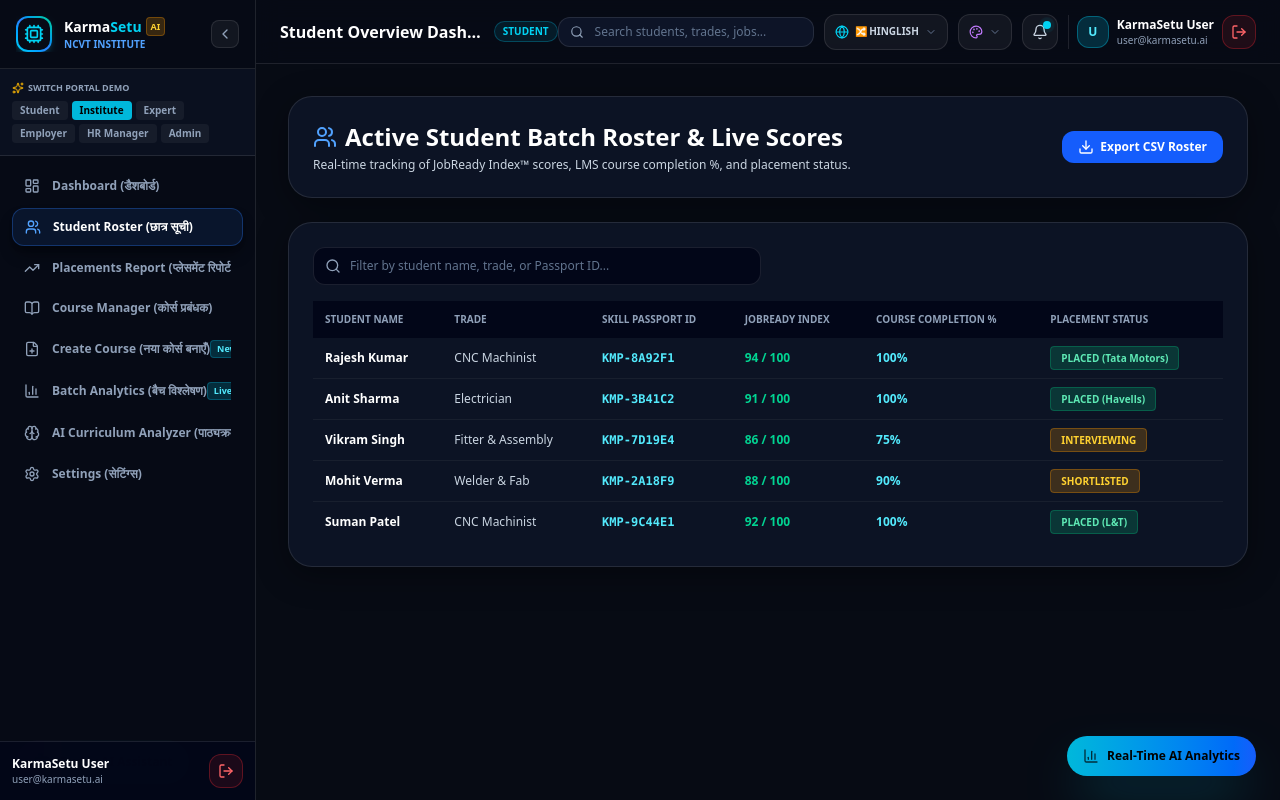
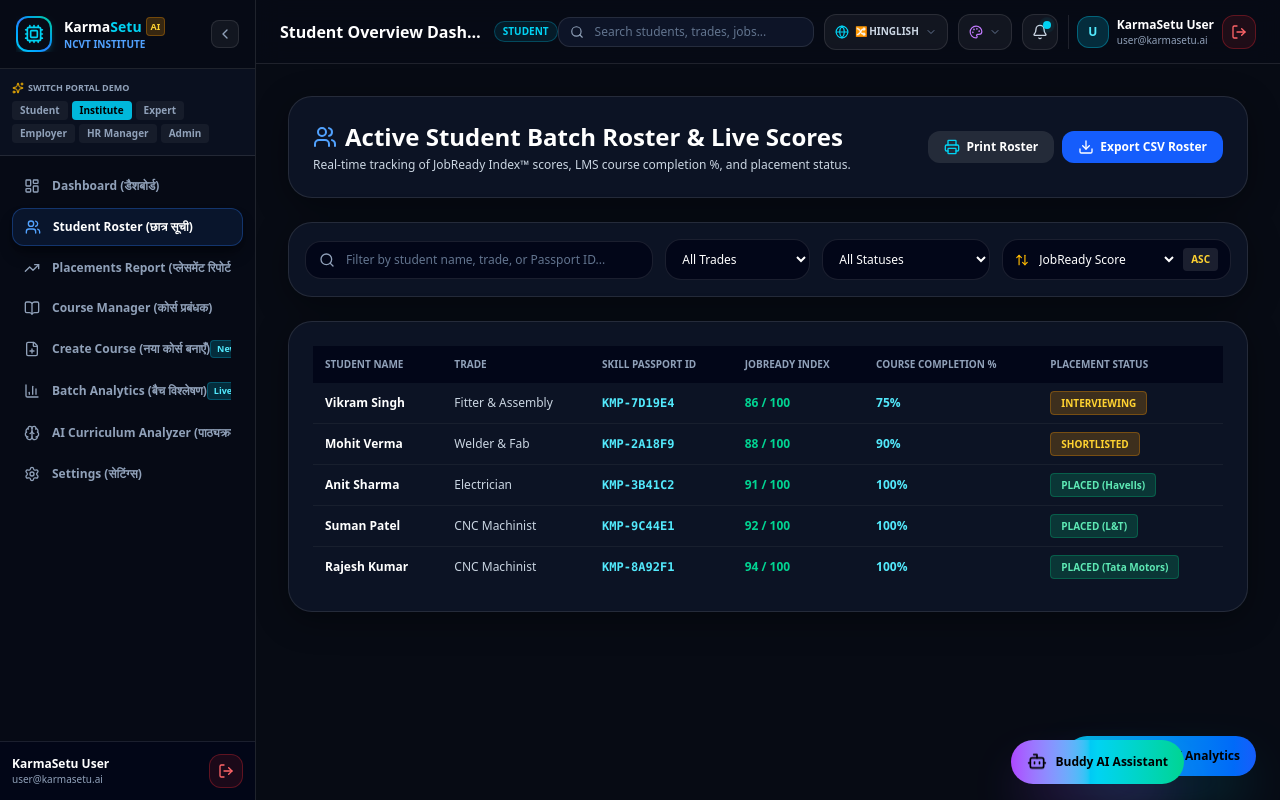
Before and after one commit to Y900K/Karmasetuai, a Next.js app: page /institute/students in a window 1280 px wide. Built offline with nearby package versions, Linux system fonts and the light colour scheme.

Commit message:
Fix all 10 systemic issues: Notification read persistence, Devanagari Hinglish Buddy AI, FilterBar, Floating Buddy AI positioning, Course Builder, Skill Brainmap, Expert Masterclasses, AI GD/JD Copy, Scoped Print, HR Role

```diff
--- a/app/(dashboard)/institute/ai-curriculum/page.tsx
+++ b/app/(dashboard)/institute/ai-curriculum/page.tsx
@@ -10,6 +10,13 @@ export default function AiCurriculumPage() {
   const [syllabus, setSyllabus] = useState("NCVT 2-Year CNC Machinist Syllabus: Lathe Operations, Milling, Safety, Basic G-Code.");
   const [loading, setLoading] = useState(false);
   const [result, setResult] = useState<any>(null);
+
+  const [selectedNode, setSelectedNode] = useState<{ name: string; desc: string; hours: number; prereq: string }>({
+    name: "Fanuc DXF Import",
+    desc: "Direct CAD/CAM DXF file import to Fanuc controller for automatic toolpath generation.",
+    hours: 15,
+    prereq: "G-Code / PLC Control Logic"
+  });
 
   const handleAnalyze = async () => {
     setLoading(true);
@@ -97,7 +104,7 @@ export default function AiCurriculumPage() {
           <span className="text-xs font-extrabold text-purple-300 uppercase flex items-center gap-2">
             <GitFork className="w-4 h-4 text-purple-400" /> INTERACTIVE SKILL DEPENDENCY BRAINMAP ({trade})
           </span>
-          <span className="text-xs text-slate-400 font-mono">Node Graph • Industry 4.0 Standard</span>
+          <span className="text-xs text-slate-400 font-mono">Click Nodes to Inspect Skill Dependencies</span>
         </div>
 
         <div className="relative w-full h-64 bg-[#060a17] rounded-2xl border border-purple-500/20 p-4 flex items-center justify-between overflow-hidden">
@@ -112,43 +119,75 @@ export default function AiCurriculumPage() {
           </svg>
 
           {/* Node 1: Root Syllabus */}
-          <div className="z-10 p-3 rounded-2xl bg-blue-500/20 border border-blue-400 text-center text-xs">
-            <div className="font-extrabold text-blue-300">NCVT Core</div>
+          <div
+            onClick={() => setSelectedNode({ name: "NCVT Core Syllabus", desc: "Base accredited NCVT 2-year trade curriculum.", hours: 200, prereq: "Secondary Education" })}
+            className={`z-10 p-3 rounded-2xl border cursor-pointer transition-all hover:scale-105 text-center text-xs ${selectedNode.name.includes("NCVT") ? "bg-blue-500/30 border-blue-400 text-white shadow-lg shadow-blue-500/30" : "bg-blue-500/10 border-blue-500/30 text-blue-300"}`}
+          >
+            <div className="font-extrabold">NCVT Core</div>
             <div className="text-[10px] text-slate-400">{trade} Base</div>
           </div>
 
           {/* Node 2 & 3: Intermediate Skills */}
           <div className="z-10 flex flex-col gap-12">
-            <div className="p-3 rounded-2xl bg-cyan-500/20 border border-cyan-400 text-center text-xs">
-              <div className="font-extrabold text-cyan-300">G-Code / PLC</div>
+            <div
+              onClick={() => setSelectedNode({ name: "G-Code / PLC Control", desc: "Fanuc lathe programming, axis interpolation, and M-Code spindle control.", hours: 40, prereq: "NCVT Core" })}
+              className={`p-3 rounded-2xl border cursor-pointer transition-all hover:scale-105 text-center text-xs ${selectedNode.name.includes("G-Code") ? "bg-cyan-500/30 border-cyan-400 text-white shadow-lg shadow-cyan-500/30" : "bg-cyan-500/10 border-cyan-500/30 text-cyan-300"}`}
+            >
+              <div className="font-extrabold">G-Code / PLC</div>
               <div className="text-[10px] text-slate-400">Control Logic</div>
             </div>
 
-            <div className="p-3 rounded-2xl bg-amber-500/20 border border-amber-400 text-center text-xs">
-              <div className="font-extrabold text-amber-300">Precision Calib</div>
+            <div
+              onClick={() => setSelectedNode({ name: "Precision Calibration", desc: "Micrometer & Vernier caliper calibration down to ±0.01mm tolerance.", hours: 25, prereq: "NCVT Core" })}
+              className={`p-3 rounded-2xl border cursor-pointer transition-all hover:scale-105 text-center text-xs ${selectedNode.name.includes("Precision") ? "bg-amber-500/30 border-amber-400 text-white shadow-lg shadow-amber-500/30" : "bg-amber-500/10 border-amber-500/30 text-amber-300"}`}
+            >
+              <div className="font-extrabold">Precision Calib</div>
               <div className="text-[10px] text-slate-400">±0.01mm Tolerance</div>
             </div>
           </div>
 
           {/* Node 4 & 5: Advanced Industry 4.0 Additions */}
           <div className="z-10 flex flex-col gap-12">
-            <div className="p-3 rounded-2xl bg-purple-500/20 border border-purple-400 text-center text-xs">
-              <div className="font-extrabold text-purple-300">Fanuc DXF Import</div>
+            <div
+              onClick={() => setSelectedNode({ name: "Fanuc DXF Import", desc: "Direct CAD/CAM DXF file import to Fanuc controller for automatic toolpathing.", hours: 15, prereq: "G-Code / PLC" })}
+              className={`p-3 rounded-2xl border cursor-pointer transition-all hover:scale-105 text-center text-xs ${selectedNode.name.includes("DXF") ? "bg-purple-500/30 border-purple-400 text-white shadow-lg shadow-purple-500/30" : "bg-purple-500/10 border-purple-500/30 text-purple-300"}`}
+            >
+              <div className="font-extrabold">Fanuc DXF Import</div>
               <div className="text-[10px] text-slate-400">CAD/CAM Sync</div>
             </div>
 
-            <div className="p-3 rounded-2xl bg-emerald-500/20 border border-emerald-400 text-center text-xs">
-              <div className="font-extrabold text-emerald-300">5S Shopfloor</div>
+            <div
+              onClick={() => setSelectedNode({ name: "5S Shopfloor Safety", desc: "Workplace organisation, hazard identification, and ISO 45001 safety compliance.", hours: 20, prereq: "Precision Calib" })}
+              className={`p-3 rounded-2xl border cursor-pointer transition-all hover:scale-105 text-center text-xs ${selectedNode.name.includes("5S") ? "bg-emerald-500/30 border-emerald-400 text-white shadow-lg shadow-emerald-500/30" : "bg-emerald-500/10 border-emerald-500/30 text-emerald-300"}`}
+            >
+              <div className="font-extrabold">5S Shopfloor</div>
               <div className="text-[10px] text-slate-400">Safety Protocol</div>
             </div>
           </div>
 
           {/* Node 6: End Goal JobReady Index */}
-          <div className="z-10 p-3 rounded-2xl bg-gradient-to-r from-emerald-500 to-cyan-400 text-black text-center text-xs font-black shadow-lg shadow-emerald-500/30">
+          <div
+            onClick={() => setSelectedNode({ name: "JobReady 94+ Index", desc: "Verified Skill Passport threshold unlocking immediate 10-day direct hiring matches.", hours: 300, prereq: "All Modules Verified" })}
+            className="z-10 p-3 rounded-2xl bg-gradient-to-r from-emerald-500 to-cyan-400 text-black text-center text-xs font-black shadow-lg shadow-emerald-500/30 cursor-pointer hover:scale-105 transition-all"
+          >
             <div>JOBREADY 94+</div>
             <div className="text-[10px] text-black font-extrabold">Direct MSME Hire</div>
           </div>
         </div>
+
+        {/* Selected Skill Node Inspector Card */}
+        {selectedNode && (
+          <div className="p-4 rounded-2xl bg-white/5 border border-white/10 space-y-2 text-xs">
+            <div className="flex justify-between items-center">
+              <span className="font-extrabold text-white text-sm">Node Details: {selectedNode.name}</span>
+              <span className="px-2.5 py-0.5 rounded-full bg-purple-500/20 text-purple-300 border border-purple-500/40 text-[10px] font-bold">
+                {selectedNode.hours} Lab Hours Required
+              </span>
+            </div>
+            <p className="text-slate-300">{selectedNode.desc}</p>
+            <div className="text-[11px] text-slate-400">Prerequisite: <strong className="text-cyan-300">{selectedNode.prereq}</strong></div>
+          </div>
+        )}
       </div>
 
       {/* Real-Time Gap Report Results */}
--- a/app/(dashboard)/institute/students/page.tsx
+++ b/app/(dashboard)/institute/students/page.tsx
@@ -1,10 +1,12 @@
 "use client";
 
-import React, { useState } from "react";
-import { Users, Search, Download, CheckCircle2, Award } from "lucide-react";
+import React, { Suspense } from "react";
+import { Users, Download, Printer } from "lucide-react";
+import FilterBar from "@/components/shared/FilterBar";
+import { useFilterSort } from "@/lib/hooks/useFilterSort";
 
-export default function InstituteStudentsPage() {
-  const [searchTerm, setSearchTerm] = useState("");
+function StudentRosterContent() {
+  const { filters, updateFilters, clearFilters } = useFilterSort("score");
 
   const students = [
     { name: "Rajesh Kumar", trade: "CNC Machinist", passportId: "KMP-8A92F1", score: 94, progress: 100, status: "PLACED (Tata Motors)" },
@@ -14,15 +16,32 @@ export default function InstituteStudentsPage() {
     { name: "Suman Patel", trade: "CNC Machinist", passportId: "KMP-9C44E1", score: 92, progress: 100, status: "PLACED (L&T)" },
   ];
 
-  const filtered = students.filter(
-    (s) =>
-      s.name.toLowerCase().includes(searchTerm.toLowerCase()) ||
-      s.trade.toLowerCase().includes(searchTerm.toLowerCase()) ||
-      s.passportId.toLowerCase().includes(searchTerm.toLowerCase())
-  );
+  const trades = Array.from(new Set(students.map((s) => s.trade)));
+  const statuses = Array.from(new Set(students.map((s) => s.status)));
+
+  const filtered = students
+    .filter((s) => {
+      const matchSearch =
+        !filters.search ||
+        s.name.toLowerCase().includes(filters.search.toLowerCase()) ||
+        s.trade.toLowerCase().includes(filters.search.toLowerCase()) ||
+        s.passportId.toLowerCase().includes(filters.search.toLowerCase());
+      const matchTrade = !filters.trade || s.trade === filters.trade;
+      const matchStatus = !filters.status || s.status === filters.status;
+      return matchSearch && matchTrade && matchStatus;
+    })
+    .sort((a, b) => {
+      let valA = (a as any)[filters.sortBy] || a.name;
+      let valB = (b as any)[filters.sortBy] || b.name;
+      if (typeof valA === "string") valA = valA.toLowerCase();
+      if (typeof valB === "string") valB = valB.toLowerCase();
+      if (valA < valB) return filters.sortOrder === "asc" ? -1 : 1;
+      if (valA > valB) return filters.sortOrder === "asc" ? 1 : -1;
+      return 0;
+    });
 
   return (
-    <div className="space-y-6 animate-fade-in">
+    <div className="space-y-6 animate-fade-in printable-area">
 
       {/* Header */}
       <div className="glass-card p-6 rounded-3xl border border-blue-500/30 bg-slate-900/90 flex flex-wrap items-center justify-between gap-4">
@@ -36,27 +55,38 @@ export default function InstituteStudentsPage() {
           </p>
         </div>
 
-        <button className="px-4 py-2 rounded-xl bg-blue-600 hover:bg-blue-500 text-white font-bold text-xs flex items-center gap-1.5 transition-all">
-          <Download className="w-4 h-4" /> Export CSV Roster
-        </button>
+        <div className="flex items-center gap-2 no-print">
+          <button
+            onClick={() => window.print()}
+            className="px-4 py-2 rounded-xl bg-white/10 hover:bg-white/20 text-white font-bold text-xs flex items-center gap-1.5 transition-all"
+          >
+            <Printer className="w-4 h-4 text-cyan-400" /> Print Roster
+          </button>
+          <button className="px-4 py-2 rounded-xl bg-blue-600 hover:bg-blue-500 text-white font-bold text-xs flex items-center gap-1.5 transition-all">
+            <Download className="w-4 h-4" /> Export CSV Roster
+          </button>
+        </div>
       </div>
+
+      {/* FilterBar */}
+      <FilterBar
+        filters={filters}
+        onUpdate={updateFilters}
+        onClear={clearFilters}
+        options={{
+          trades,
+          statuses,
+          sortOptions: [
+            { id: "name", label: "Student Name" },
+            { id: "score", label: "JobReady Score" },
+            { id: "progress", label: "Course Completion %" },
+          ],
+        }}
+        placeholder="Filter by student name, trade, or Passport ID..."
+      />
 
       {/* Roster Table Container */}
       <div className="glass-card p-6 rounded-3xl border border-white/10 space-y-4 bg-slate-900/90">
-
-        {/* Filter Bar */}
-        <div className="relative max-w-md">
-          <Search className="w-4 h-4 text-slate-400 absolute left-3 top-1/2 -translate-y-1/2" />
-          <input
-            type="text"
-            value={searchTerm}
-            onChange={(e) => setSearchTerm(e.target.value)}
-            placeholder="Filter by student name, trade, or Passport ID..."
-            className="w-full bg-slate-950 border border-white/10 rounded-xl pl-9 pr-4 py-2.5 text-xs text-white placeholder-slate-500 focus:outline-none focus:border-blue-400"
-          />
-        </div>
-
-        {/* Table */}
         <div className="overflow-x-auto">
           <table className="w-full text-xs text-left text-slate-300">
             <thead className="bg-slate-950 text-slate-400 font-bold uppercase text-[10px]">
@@ -87,9 +117,16 @@ export default function InstituteStudentsPage() {
             </tbody>
           </table>
         </div>
-
       </div>
 
     </div>
   );
 }
+
+export default function InstituteStudentsPage() {
+  return (
+    <Suspense fallback={<div className="text-white p-6">Loading student roster...</div>}>
+      <StudentRosterContent />
+    </Suspense>
+  );
+}
--- a/components/dashboard/shared/FloatingBuddyAI.tsx
+++ b/components/dashboard/shared/FloatingBuddyAI.tsx
@@ -72,7 +72,7 @@ export default function FloatingBuddyAI() {
     return (
       <button
         onClick={() => setOpen(true)}
-        className="fixed bottom-4 left-4 z-40 p-3 sm:px-4 sm:py-3 rounded-full bg-gradient-to-r from-purple-500 via-cyan-400 to-emerald-400 hover:scale-105 text-black font-extrabold text-xs shadow-2xl shadow-purple-500/40 flex items-center gap-2 transition-all no-print"
+        className="fixed bottom-4 right-24 z-50 p-3 sm:px-4 sm:py-3 rounded-full bg-gradient-to-r from-purple-500 via-cyan-400 to-emerald-400 hover:scale-105 text-black font-extrabold text-xs shadow-2xl shadow-purple-500/40 flex items-center gap-2 transition-all no-print"
       >
         <Bot className="w-5 h-5 text-black animate-bounce" />
         <span className="hidden sm:inline">Buddy AI Assistant</span>
@@ -81,7 +81,7 @@ export default function FloatingBuddyAI() {
   }
 
   return (
-    <div className={`fixed bottom-4 left-4 z-50 transition-all duration-300 no-print ${minimized ? "w-72 h-14" : "w-80 sm:w-96 h-[460px]"} glass-card rounded-3xl border border-purple-500/40 bg-[#080d1e]/95 shadow-2xl flex flex-col justify-between overflow-hidden`}>
+    <div className={`fixed bottom-4 right-4 z-50 transition-all duration-300 no-print ${minimized ? "w-72 h-14" : "w-80 sm:w-96 h-[460px]"} glass-card rounded-3xl border border-purple-500/40 bg-[#080d1e]/95 shadow-2xl flex flex-col justify-between overflow-hidden`}>
       {/* Widget Header */}
       <div className="p-3.5 border-b border-white/10 flex items-center justify-between bg-slate-900/90">
         <div className="flex items-center gap-2">
```
Also changed, not shown: app/(dashboard)/employer/candidates/page.tsx (+14 -0 lines), app/(dashboard)/student/passport/page.tsx (+5 -5 lines), app/api/ai/mentor/route.ts (+32 -7 lines), components/dashboard/TopBar.tsx (+11 -12 lines).
